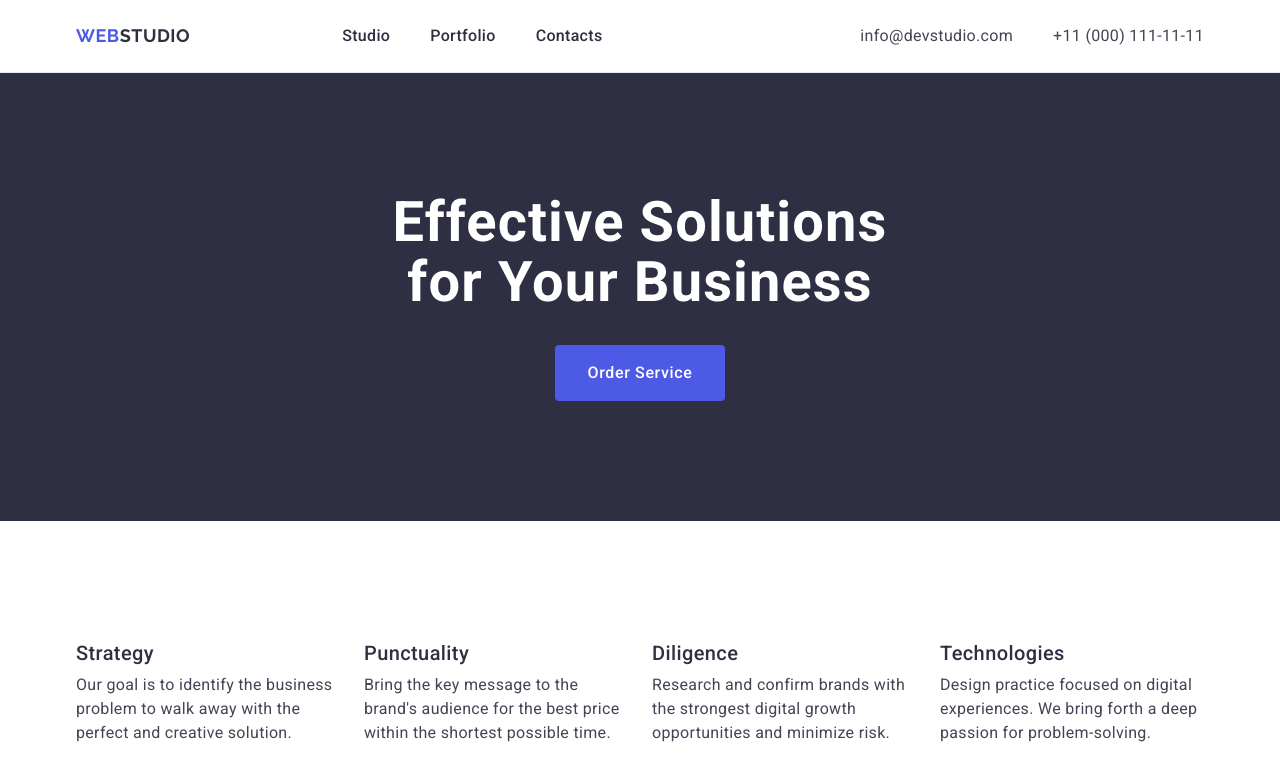
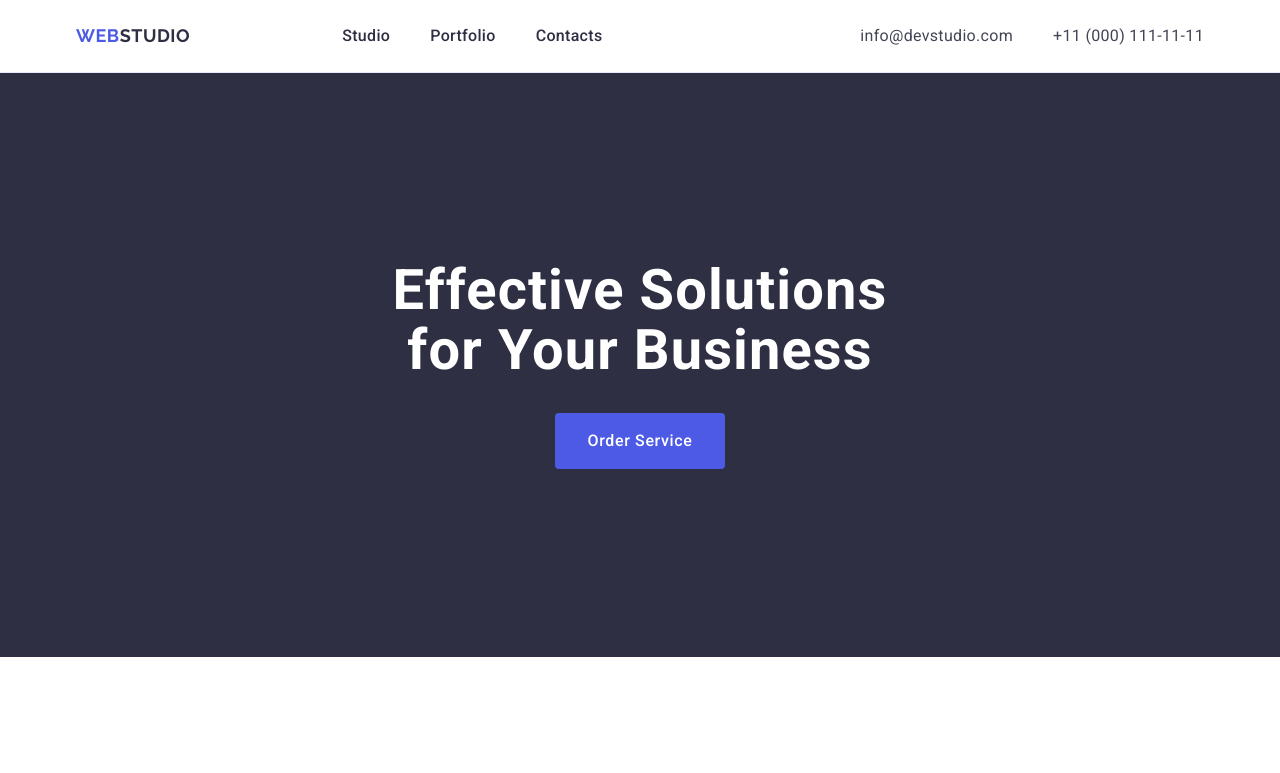
Before and after one commit to Yuliia-Sivik/goit-markup-hw-03, a plain HTML site: page index.html in a window 1280 px wide. Shown: the top 773 px of the page. Drawn offline with nearby package versions, Linux system fonts and the light colour scheme.

Commit message:
Add markup

```diff
--- a/index.html
+++ b/index.html
@@ -50,7 +50,7 @@
     </header>
 
     <main>
-      <section id="hero" class="fon section">
+      <section id="hero" class="fon">
         <div class="container">
           <h1 class="title">Effective Solutions for Your Business</h1>
           <button type="button" class="btn">Order Service</button>
```
